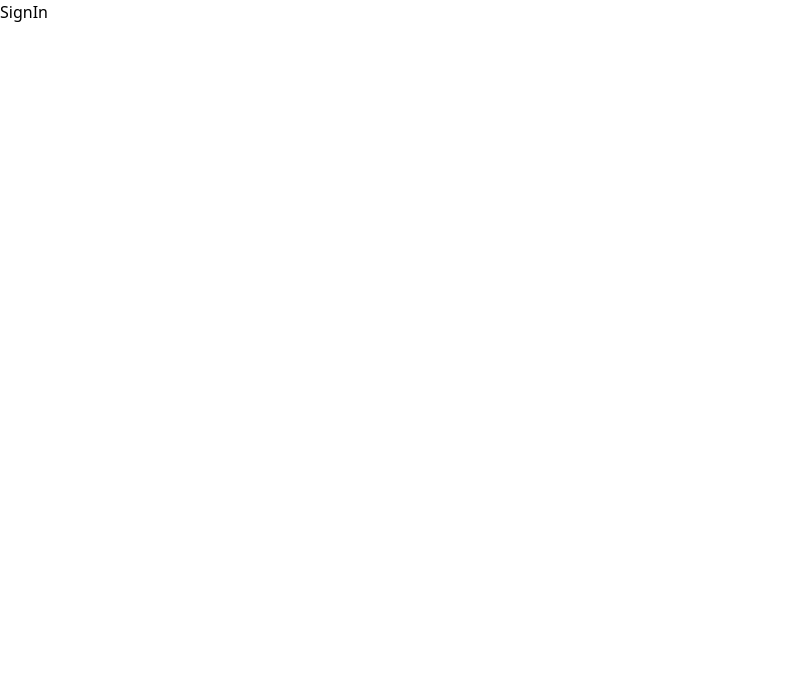
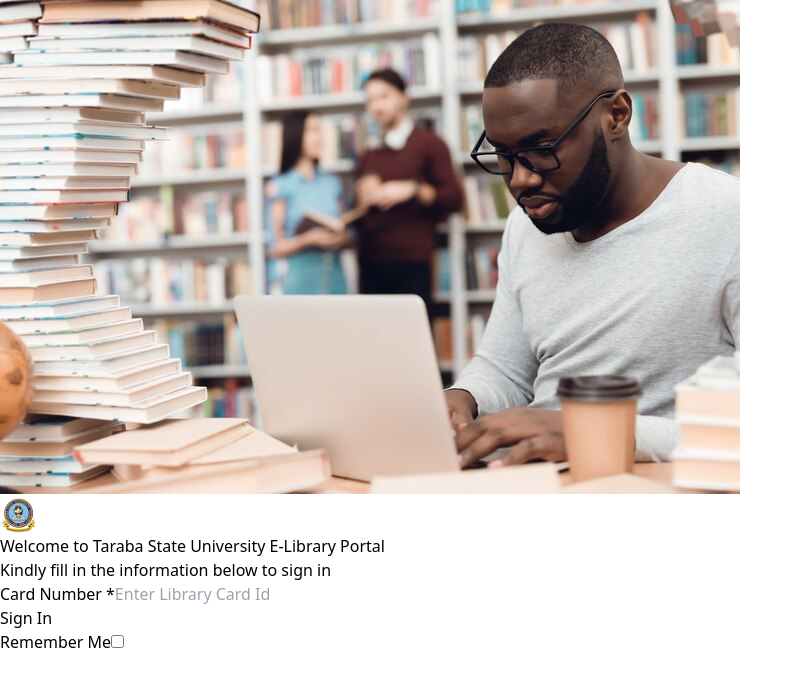
Before and after one commit to Vixs101/Ebooks_and_Journal_Management_System, a React (Vite) app: page /sign_in in a window 1280 px wide. Shown: the top 686 px of the page, without its empty margins (0-803 px from the left). Built offline with nearby package versions, Linux system fonts and the light colour scheme.

Commit message:
finished the html structure for the signin page

```diff
--- a/src/pages/SignIn.tsx
+++ b/src/pages/SignIn.tsx
@@ -1,10 +1,38 @@
-import { sign } from 'crypto';
-import React from 'react'
+import { sign } from "crypto";
+import React from "react";
 
 function SignIn() {
   return (
-    <h1 className='font-bold'>SignIn</h1>
-  )
+    <>
+      <section>
+        <aside>
+          <img src="/images/signInImage.jpg" alt="A student reading a book" />
+        </aside>
+        <aside>
+          <img src="/images/logo.png" alt="School logo" />
+          <div>
+            <h1>Welcome to Taraba State University E-Library Portal</h1>
+            <p>Kindly fill in the information below to sign in</p>
+          </div>
+          <form action="">
+            <div>
+              <label htmlFor="LibraryCardId">Card Number *</label>
+              <input
+                type="text"
+                name="LibraryCardId"
+                placeholder="Enter Library Card Id"
+              />
+            </div>
+            <button>Sign In</button>
+            <div>
+              <label htmlFor="saveDetails">Remember Me</label>
+              <input type="checkbox" name="saveDetails" />
+            </div>
+          </form>
+        </aside>
+      </section>
+    </>
+  );
 }
 
 export default SignIn;
```
Also changed, not shown: public/images/signInImage.jpg (added), 1 other file (tests, documents, lock files or other folders).
